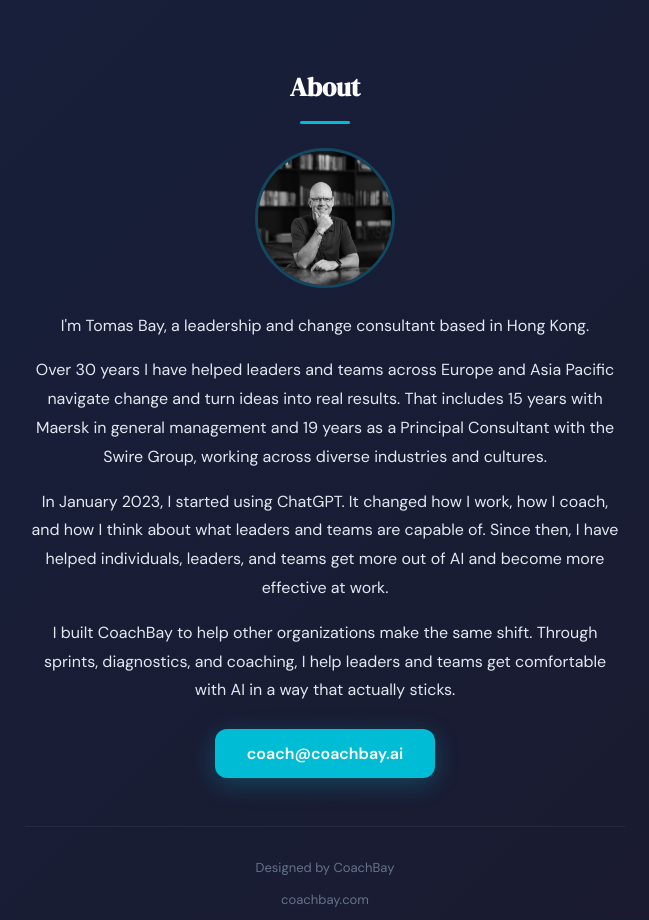
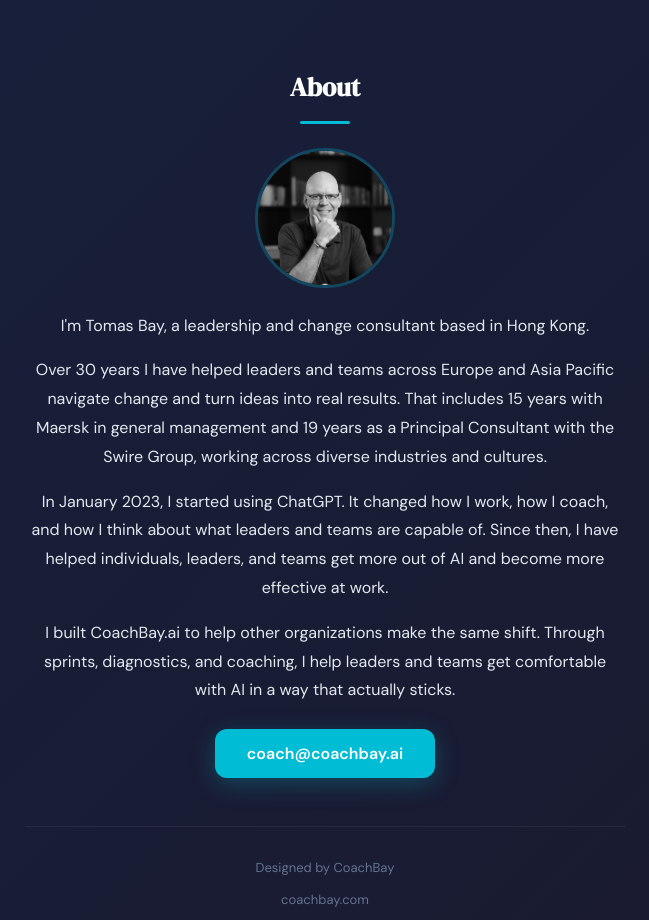
Before and after one commit to coachbay/site, a React (Vite) app: page / in a window 1280 px wide. Shown: the part 2980-3900 px from the top of the page, without its empty margins (315-964 px from the left). Built offline with nearby package versions, Linux system fonts and the light colour scheme.

Commit message:
Zoom in on headshot, change CoachBay to CoachBay.ai in About

```diff
--- a/LandingPage.jsx
+++ b/LandingPage.jsx
@@ -635,6 +635,7 @@ export default function LandingPage({ onNavigate }) {
         </h2>
         <div style={{ width: 50, height: 3, background: CYAN, margin: "16px auto", borderRadius: 2 }} />
         <div style={{ marginTop: 24, marginBottom: 24, display: "flex", justifyContent: "center" }}>
+          <div style={{ width: 140, height: 140, borderRadius: "50%", overflow: "hidden", border: `3px solid ${CYAN}44` }}>
           <img
             src="/tomas.jpg"
             alt="Tomas Bay"
@@ -643,10 +644,11 @@ export default function LandingPage({ onNavigate }) {
               height: 140,
               borderRadius: "50%",
               objectFit: "cover",
-              objectPosition: "center 20%",
-              border: `3px solid ${CYAN}44`,
+              objectPosition: "center 15%",
+              transform: "scale(1.4)",
             }}
           />
+          </div>
         </div>
         <p style={{
           color: "#e2e8f0",
@@ -678,7 +680,7 @@ export default function LandingPage({ onNavigate }) {
           lineHeight: 1.8,
           margin: "0 0 24px",
         }}>
-          I built CoachBay to help other organizations make the same shift. Through sprints, diagnostics, and coaching, I help leaders and teams get comfortable with AI in a way that actually sticks.
+          I built CoachBay.ai to help other organizations make the same shift. Through sprints, diagnostics, and coaching, I help leaders and teams get comfortable with AI in a way that actually sticks.
         </p>
         <a href="mailto:coach@coachbay.ai" style={{
           display: "inline-block",
```
Also changed, not shown: 3 other files (tests, documents, lock files or other folders).
